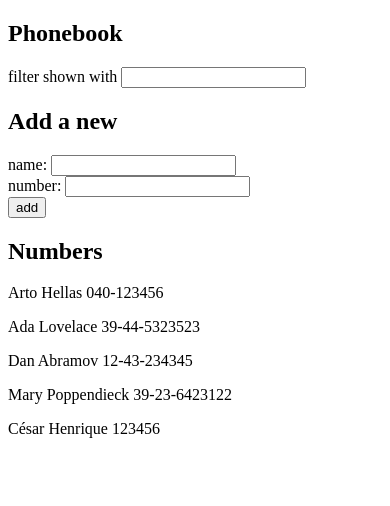
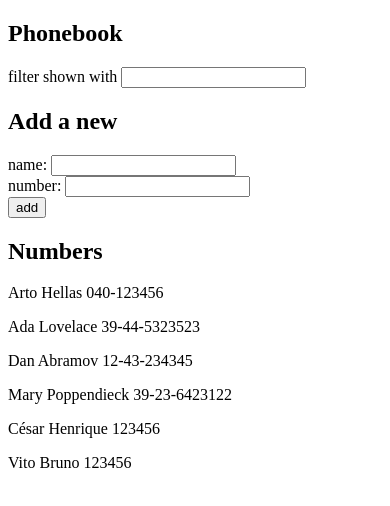
Before and after one commit to cesarhenrq/full-stack-open, a React (Create React App) app in the folder part2/phonebook/: page / in a window 390 px wide. Shown: the top 506 px of the page. Built offline with nearby package versions, Linux system fonts and the light colour scheme; data requests are answered from the project's data file.

Commit message:
Exercise 2.13: The Phonebook step8

```diff
--- a/part2/phonebook/db.json
+++ b/part2/phonebook/db.json
@@ -24,6 +24,11 @@
       "name": "César Henrique",
       "number": "123456",
       "id": 5
+    },
+    {
+      "name": "Vito Bruno",
+      "number": "123456",
+      "id": 6
     }
   ]
 }
--- a/part2/phonebook/src/App.js
+++ b/part2/phonebook/src/App.js
@@ -1,6 +1,4 @@
 import { useState, useEffect } from "react";
-
-import axios from "axios";
 
 import Title from "./components/Title";
 
@@ -9,6 +7,8 @@ import Filter from "./components/Filter";
 import FormPerson from "./components/FormPerson";
 
 import Persons from "./components/Persons";
+
+import personService from "./services/persons";
 
 const App = () => {
   const [persons, setPersons] = useState([]);
@@ -21,8 +21,8 @@ const App = () => {
   const [filter, setFilter] = useState("");
 
   useEffect(() => {
-    axios.get("http://localhost:3001/persons").then((response) => {
-      setPersons(response.data);
+    personService.getAll().then((initialPersons) => {
+      setPersons(initialPersons);
     });
   }, []);
 
@@ -41,8 +41,8 @@ const App = () => {
       return;
     }
 
-    axios.post("http://localhost:3001/persons", person).then((response) => {
-      setPersons(persons.concat(response.data));
+    personService.create(person).then((returnedPerson) => {
+      setPersons(persons.concat(returnedPerson));
 
       setNewContact({
         name: "",
--- a/part2/phonebook/src/components/Persons.js
+++ b/part2/phonebook/src/components/Persons.js
@@ -10,7 +10,7 @@ const Persons = ({ persons, filter }) => {
   return (
     <div>
       {personsToShow.map((person) => (
-        <Person key={person.name} person={person} />
+        <Person key={person.id} person={person} />
       ))}
     </div>
   );
--- /dev/null
+++ b/part2/phonebook/src/services/persons.js
@@ -0,0 +1,13 @@
+import axios from "axios";
+
+const baseUrl = "http://localhost:3001/persons";
+
+const getAll = () => axios.get(baseUrl).then((response) => response.data);
+
+const create = (newObject) =>
+  axios.post(baseUrl, newObject).then((response) => response.data);
+
+export default {
+  getAll,
+  create,
+};
```
